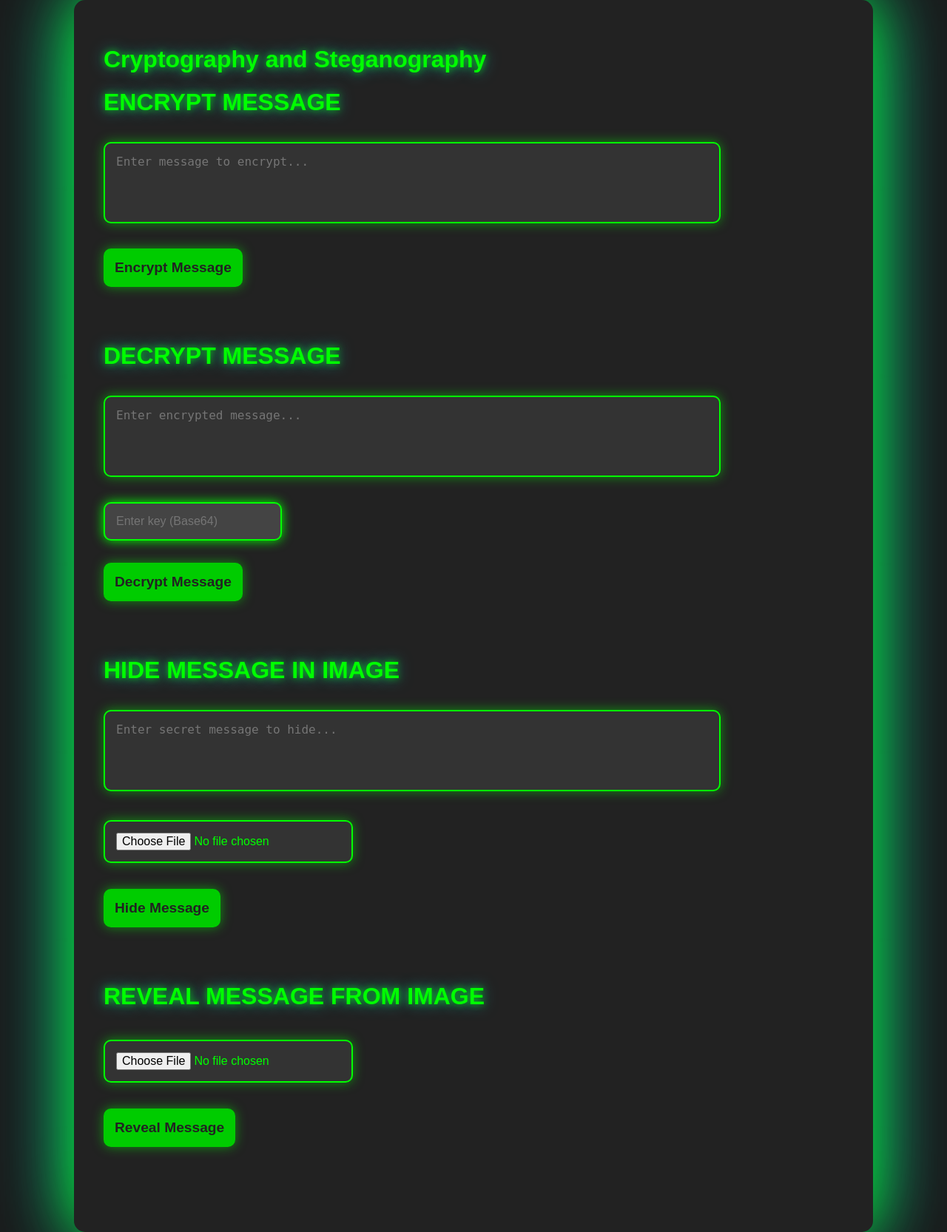
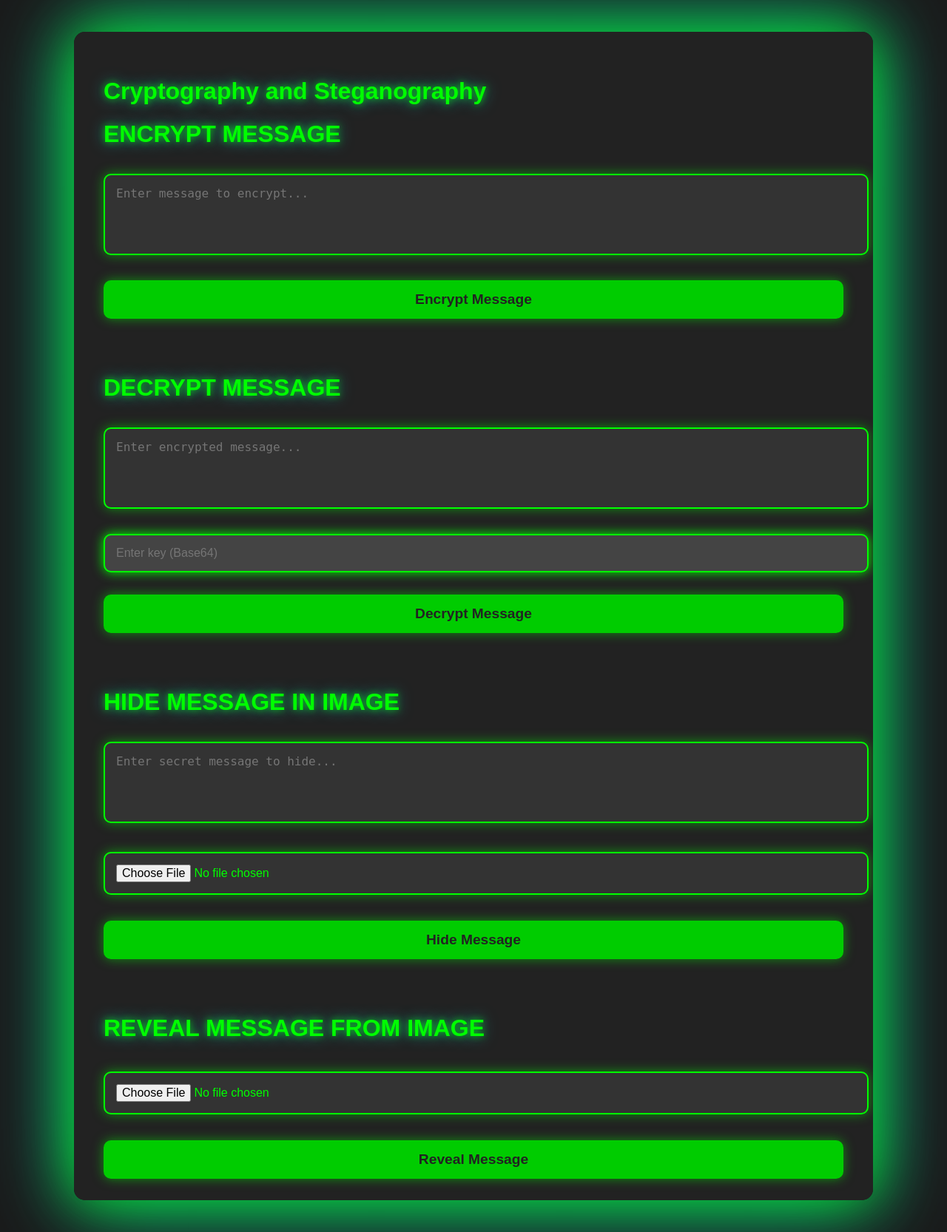
Before and after one commit to trh4ckn0n/trytounderstand, a Flask app: page / in a window 1280 px wide. Shown: the whole page at 74% size. Run offline with Flask 3, Linux system fonts and the light colour scheme.

Commit message:
Update index.html

```diff
--- a/templates/index.html
+++ b/templates/index.html
@@ -16,7 +16,7 @@
             justify-content: center;
             align-items: center;
             height: 100vh;
-    overflow: hidden;
+            overflow: auto; /* Allow scrolling */
         }
 
         /* Container */
@@ -29,6 +29,8 @@
             border-radius: 15px;
             box-shadow: 0 0 40px rgba(0, 255, 0, 0.6), 0 0 80px rgba(0, 255, 255, 0.5);
             animation: pulse 5s infinite alternate;
+            overflow-y: auto; /* Allow container to scroll */
+            max-height: 90vh; /* Ensure it doesn't overflow vertically */
         }
 
         /* Header Titles */
@@ -54,6 +56,7 @@
             border-radius: 10px;
             transition: all 0.3s ease;
             box-shadow: 0 0 15px rgba(0, 255, 0, 0.7);
+            width: 100%;
         }
 
         input[type="file"] {
@@ -69,8 +72,8 @@
         }
 
         textarea {
-    width: 80%;
             resize: none;
+            width: 100%;
         }
 
         button {
@@ -154,6 +157,23 @@
         button:active {
             background-color: #00cc00;
         }
+
+        /* Red Text with Blue Border */
+        .error-text {
+            color: #ff0000;
+            border: 2px solid #0000ff;
+        }
+
+        .error-text:focus, .error-text:hover {
+            border-color: #ff0000;
+            box-shadow: 0 0 15px rgba(255, 0, 0, 1);
+        }
+
+        /* Ensure the page is scrollable */
+        html, body {
+            height: 100%;
+            overflow: auto;
+        }
     </style>
 </head>
 <body>
@@ -181,7 +201,7 @@
             <div class="section-header">Decrypt Message</div>
             <form method="POST" action="/decrypt">
                 <textarea name="encrypted_message" rows="4" cols="50" placeholder="Enter encrypted message..."></textarea><br>
-                <input type="text" name="key" placeholder="Enter key (Base64)"><br>
+                <input type="text" name="key" placeholder="Enter key (Base64)" class="error-text"><br>
                 <button type="submit">Decrypt Message</button>
             </form>
 
```
Lines whose indentation alone changed are shown as unchanged.
